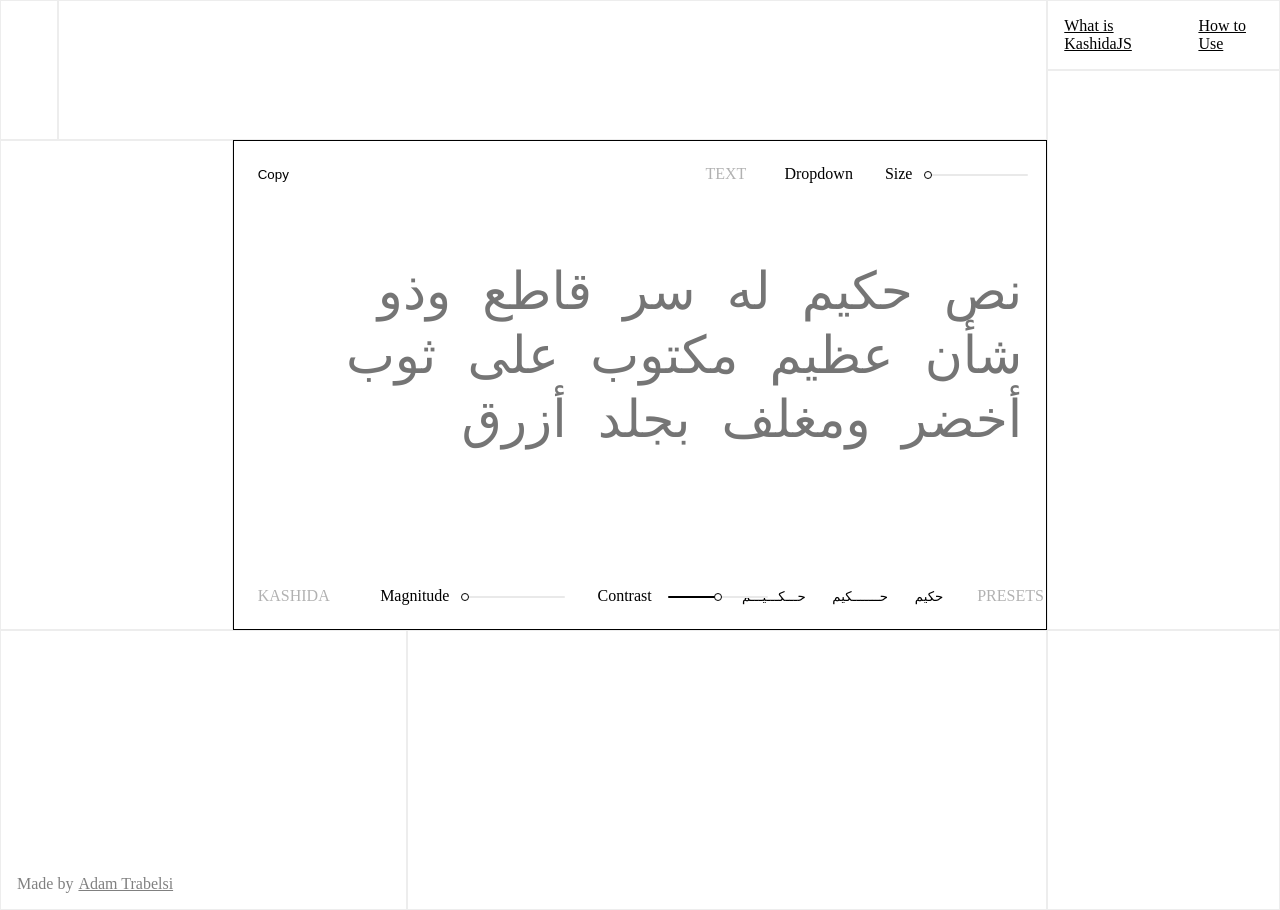
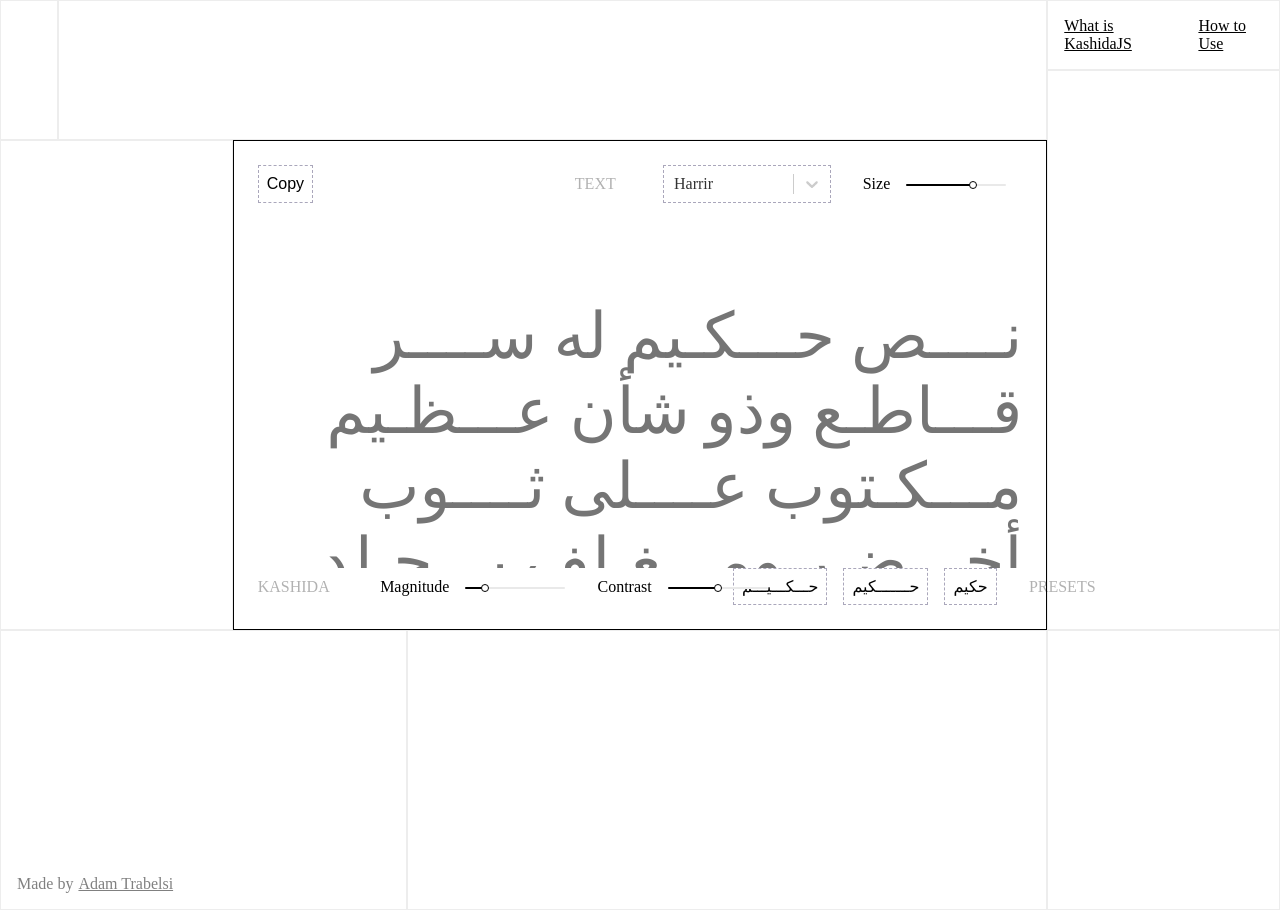
Before and after one commit to ad-tra/kashida-js, a Gatsby site: page / in a window 1280 px wide. Built offline with nearby package versions, Linux system fonts and the light colour scheme; Gatsby itself is replaced by a stand-in of ours.

Commit message:
fixed kashida insertion logic, styled ux of controls, started event message animation

```diff
--- a/package.json
+++ b/package.json
@@ -28,6 +28,7 @@
     "react": "^17.0.2",
     "react-dom": "^17.0.1",
     "react-helmet": "^6.1.0",
+    "react-select": "^5.2.1",
     "sass": "^1.37.3",
     "select": "^1.1.2"
   }
--- a/src/components/Dropdown.js
+++ b/src/components/Dropdown.js
@@ -1,9 +1,50 @@
 import React from 'react'
+import Select from 'react-select'
+export default function Dropdown({onChange}) {
+    const options = [
+        { value: 'Segoe UI, Frutiger, Dejavu Sans, Helvetica Neue, Arial, sans-serif', label: 'Segoe UI' },
+        { value: 'strawberry', label: 'Arial' },
+        { value: 'Baskerville, Baskerville Old Face, Garamond, Times New Roman, serif', label: 'Times New Roman' },
+        { value: 'vanilla', label: 'Harrir' }
 
-export default function Dropdown() {
+    ]
+    const styles = {
+        singleValue:(provided)=>({
+            ...provided,
+            width: "140px !important",
+        }),
+        control:(provided)=>({
+            ...provided,
+            border: "1px dashed #aaa7bb !important",
+            borderRadius: 0,
+            boxShadow: "none",
+
+        }),
+        menu:(provided)=>({
+            ...provided,
+            borderRadius: 0,
+            boxShadow: "none",
+            border: "1px solid black"
+        }),
+        option: (provided,state)=>({
+            ...provided,
+            backgroundColor: "white !important",
+            color:"#302f36",
+            border: state.isSelected && "1px solid #302f36",
+            borderLeft: "none",
+            borderRight: "none",
+            textDecoration: state.isFocused && "underline",
+
+
+        })
+    }
     return (
-        <div>
-            Dropdown
-        </div>
+        <Select
+            options = {options}
+            styles = {styles}
+            isSearchable= {false}
+            defaultValue={ {value: 'vanilla', label: 'Harrir'}}
+            onChange = {onChange}
+        />
     )
 }
--- a/src/components/Scanner.js
+++ b/src/components/Scanner.js
@@ -1,56 +1,35 @@
 import React, {useState} from 'react'
+import kashida from "../utils/kashida/kashida"
 
-export default function Scanner({magnitude, contrast}) {
+
+export default function Scanner({magnitude, contrast, customPlaceholder, fontSize, fontFamily, ref}) {
     console.log("magnitude: \t"+ magnitude + '\t\t contrast' + contrast)
 
-    const kashida = (nudeText, insertionFreq = 3, insertionContrast = 0.8) => {
-        remove(nudeText)
-        let insertionOccurrences;
-        let insertionOccurrencesArr;
-        let insertionCounter = -1;
-        const re = /(?<=[يئهشسقفغعـضصنمكظطخحجثتب])(?=[يئهشسقفغعضصنمكظطخوـحجثتبلدرا])/gm
 
-        return nudeText.replace(/[\u0600-\u06FF]+/gm, arabicWord =>{
+    const text = customPlaceholder === undefined ?  "نص حكيم له سر قاطع وذو شأن عظيم مكتوب على ثوب أخضر ومغلف بجلد أزرق" : decodeURI(customPlaceholder)
 
-            if(arabicWord.length < 2)	return arabicWord;
-
-            insertionOccurrencesArr = arabicWord.match(re);
-            if(insertionOccurrencesArr === null) return arabicWord;
-            insertionOccurrences = insertionOccurrencesArr.length
-
-            insertionOccurrences = Math.ceil(insertionOccurrences * insertionContrast)
-            insertionCounter = 0
-
-            return arabicWord.replace(re, ()=>{
-                insertionCounter++;
-                return insertionCounter <= insertionOccurrences ? "ـ".repeat(insertionFreq) : ''
-            })
-        })
-    }
-
-
-    const remove = kashidaText => (
-        kashidaText.replace(/ـ/gm, '')
-    )
-    const text = "نص حكيم له سر قاطع وذو شأن عظيم مكتوب على ثوب أخضر ومغلف بجلد أزرق"
     const kashidaText = kashida(text,magnitude, contrast)
 
     const [value, setValue] = useState(null)
     const handleTextArea = newValue =>{
-
-        setValue(()=>(
-            kashida(newValue.target.value, magnitude, contrast)
-        ))
+        console.log('user typed')
+        setValue(()=>{
+           console.log(kashida(newValue.target.value, magnitude, contrast))
+            return newValue.target.value;
+    })
     }
     return (
         <textarea
             name="scanner"
             spellCheck= "false"
+            autoFocus
             data-gramm_editor="false"
             dir = "rtl"
-            value = {value}
+            value = {kashida(value, magnitude, contrast)}
             onChange = {handleTextArea}
-            placeholder = {kashidaText}>
-        </textarea>
+            placeholder = {kashidaText }
+            style = {{"fontSize": fontSize, "fontFamily": fontFamily}}
+        />
+
     )
 }
--- a/src/pages/index.js
+++ b/src/pages/index.js
@@ -1,4 +1,4 @@
-import React, {useState} from 'react';
+import React, {useState, useRef} from 'react';
 
 import Layout from '../components/Layout';
 import ControllersGroup from '../components/ControllersGroup'
@@ -7,31 +7,47 @@ import Slider from '../components/Slider'
 import Dropdown from '../components/Dropdown'
 
 
-export default function Index() {
-  const [kashidaParams, setKashidaParams] = useState([0,0.5])
+export default function Index({location}) {
+  const [kashidaParams, setKashidaParams] = useState([4,0.5])
+  const [fontSize, setFontSize] = useState("4em")
+  const [fontFamily, setFontFamily] = useState("inherit")
+  const [eventMessage, setEventMessage] = useState({label:"",styles:{}})
+
+
   const handleContrast = contrastSliderValue => {
     setKashidaParams([kashidaParams[0], contrastSliderValue])
   }
   const handleMagnitude = MagnitudeSliderValue => {
     setKashidaParams([MagnitudeSliderValue, kashidaParams[1]])
   }
-
+  const handleCopy = ()=>{
+    document.querySelector('textarea[name="scanner"]').select()
+    document.execCommand('copy')
+    window.getSelection().removeAllRanges();
+    setEventMessage({label:'Text Coppiced Successfully', styles: {color:"green"}})
+    setTimeout(()=>{setEventMessage({label:'', styles: {}})},4000)
+  }
   return (
     <Layout>
-      <div className="text_tooling">
-
+      <div className="text_tooling" >
+        <p className= "event-message" style={eventMessage.styles}>{eventMessage.label}</p>
 
         <div className="controllers_group_container">
-            <button>Copy</button>
+            <button onClick={handleCopy}>Copy</button>
             <ControllersGroup label = "text">
-              <Dropdown />
-              <Slider label= "size" />
+              <Dropdown onChange={(option) => {setFontFamily(option.value)}}/>
+              <Slider label= "size" onChange = {(newFontSize)=>setFontSize(`${newFontSize}em`)} min = {2} max= {5} step={0.5} defaultValue = {4}/>
             </ControllersGroup>
         </div>
 
 
         <div className="scanner_container">
-            <Scanner magnitude = {kashidaParams[0]} contrast = {kashidaParams[1]}/>
+            <Scanner
+              magnitude = {kashidaParams[0]}
+              contrast = {kashidaParams[1]}
+              fontSize={fontSize}
+              fontFamily = {fontFamily}
+              customPlaceholder= {location.search === "" ? undefined : location.search.match(/(\?|\&)(customPlaceholder)\=([^&]+)/)[3]}/>
         </div>
 
 
@@ -43,9 +59,9 @@ export default function Index() {
 
             <ControllersGroup label = "presets" direction = "rtl">
 
-              <button>حكيم</button>
-              <button>حـــــــكيم</button>
-              <button>حـــكـــيـــم</button>
+              <button onClick={ ()=>setKashidaParams([4, 0.6])}>حكيم</button>
+              <button onClick={ ()=>setKashidaParams([10, 1])}>حـــــــكيم</button>
+              <button onClick={ ()=>setKashidaParams([10, 0.1])}>حـــكـــيـــم</button>
 
             </ControllersGroup>
         </div>
--- a/src/styles/_controllers_group.scss
+++ b/src/styles/_controllers_group.scss
@@ -16,8 +16,12 @@
         display: flex;
         justify-content: space-around;
         flex-direction: row;
+        align-items: center;;
         >*{
             margin: 0 1em;
+        }
+        >button{
+            margin: 0 0.5em !important;
         }
     }
 
--- a/src/styles/_index.scss
+++ b/src/styles/_index.scss
@@ -6,6 +6,30 @@
     min-height: 100%;
     display: flex;
     flex-direction: column;
+    position: relative;
+    .event-message{
+        @keyframes slidein {
+            from {
+                opacity: 0;
+
+            }
+
+            20%{
+                opacity: 1
+            }
+            75%{
+                opacity:1
+            }
+            to {
+                opacity: 0;
+            }
+         }
+        position: absolute;
+        top: -1.5em;
+        left:-0.1em;
+        animation-duration: 4s;
+        animation-name: slidein;
+    }
     .controllers_group_container{
         display: flex;
         justify-content: space-between;
--- a/src/styles/_scanner.scss
+++ b/src/styles/_scanner.scss
@@ -5,5 +5,6 @@
     border: none !important;
     outline: none !important;
     font-size: 4em;
-    padding-top:1.5em
+    padding-top:1.5em;
+    transition: all 0.3s ease-out
 }
--- a/src/styles/colors.module.scss
+++ b/src/styles/colors.module.scss
@@ -0,0 +1,3 @@
+$black:#302f36;
+$gray: #6d6c75;
+$light-gray: #aaa7bb;
--- a/src/styles/global.scss
+++ b/src/styles/global.scss
@@ -6,10 +6,45 @@
 
 button{
     background: transparent;
-    border:none !important;
+    border: 1px dashed #aaa7bb;
     outline: none !important;
     cursor: pointer;
+    padding: 0.5em;
+    font-size: 1em;
+
 }
+/* width */
+::-webkit-scrollbar {
+    width: 15px;
+  }
+
+  /* Track */
+  ::-webkit-scrollbar-track {
+    width: 15px;
+    background: #f3f3f3;
+  }
+
+  /* Handle */
+  ::-webkit-scrollbar-thumb {
+    background: #fff;
+    border: 1px solid #787681;
+
+  }
+
+  /* Handle on hover */
+  ::-webkit-scrollbar-thumb:hover {
+    border: 1px solid black;
+
+  }
+
+  ::selection {
+    background: #1e1ece; /* WebKit/Blink Browsers */
+    color: white
+  }
+  ::-moz-selection {
+    background: #1e1ece; /* Gecko Browsers */
+    color: white;
+  }
 
 @import "./colors.module.scss";
 
--- /dev/null
+++ b/src/utils/kashida/kashida.js
@@ -0,0 +1,56 @@
+let  kashida = (nudeText, insertionFreq = 3, insertionContrast = 0.8) => {
+    if(nudeText === undefined || nudeText === null) return;
+    nudeText = remove(nudeText) //ensure text is nude
+
+    let occurrences,occurrencesArr,distribution=[],a,b,min,y;
+    const occurrenceMatch = /(?<=[يئهشسقفغعـضصنمكظطخحجثتب])(?=[يئهشسقفغعضصنمكظطخوـحجثتبلدرا])/gm
+
+    //matches arabic words
+    return nudeText =  nudeText.replace(/[\u0600-\u06FF]+/gm, nudeWord => {
+        //if(nudeWord.length <3)return nudeWord;
+        let wordWithKashida = nudeWord; //result
+
+        occurrencesArr = [...nudeWord.matchAll(occurrenceMatch)];
+        if(occurrencesArr === null) return nudeWord; //no opening for kashida insertion
+        occurrences = occurrencesArr.length
+
+
+        //determine insertions distribution
+        if(insertionContrast === 0)
+             distribution = Array.apply(null, Array(occurrences)).map(() => Math.round(insertionFreq/occurrences))
+        else{
+            if(insertionContrast === 1) distribution[0] = insertionFreq
+            else{
+
+                min = insertionFreq / occurrences
+                //insertionFreq is max;
+                a = min + (insertionFreq - min) * insertionContrast
+                b =   insertionFreq / a
+
+                distribution = [...occurrencesArr].map((el, i) => (-a/b * i + a))
+
+            }
+        }
+        let i = 0;
+        //console.log(distribution.map(el => Math.round(el)))
+       // console.log(distribution)
+
+        wordWithKashida = wordWithKashida.replace(occurrenceMatch, ()=>{
+            let frequency = distribution[i];
+            i++;
+            if(frequency < 0) return "";
+            return "ـ".repeat(Math.round(frequency))
+        })
+
+
+        return wordWithKashida;
+
+    })
+
+
+}
+
+let  remove = kashidaText => (
+    kashidaText.replace(/ـ/gm, '')
+)
+export default kashida
```
Also changed, not shown: README.md, gatsby-config.js (line endings or trailing spaces), src/components/ControllersGroup.js (line endings or trailing spaces), src/components/Layout.js (line endings or trailing spaces), src/components/Slider.js (line endings or trailing spaces), src/pages/404.js (line endings or trailing spaces), src/styles/_layout.scss (line endings or trailing spaces), src/styles/_slider.scss (line endings or trailing spaces), 1 other file.
